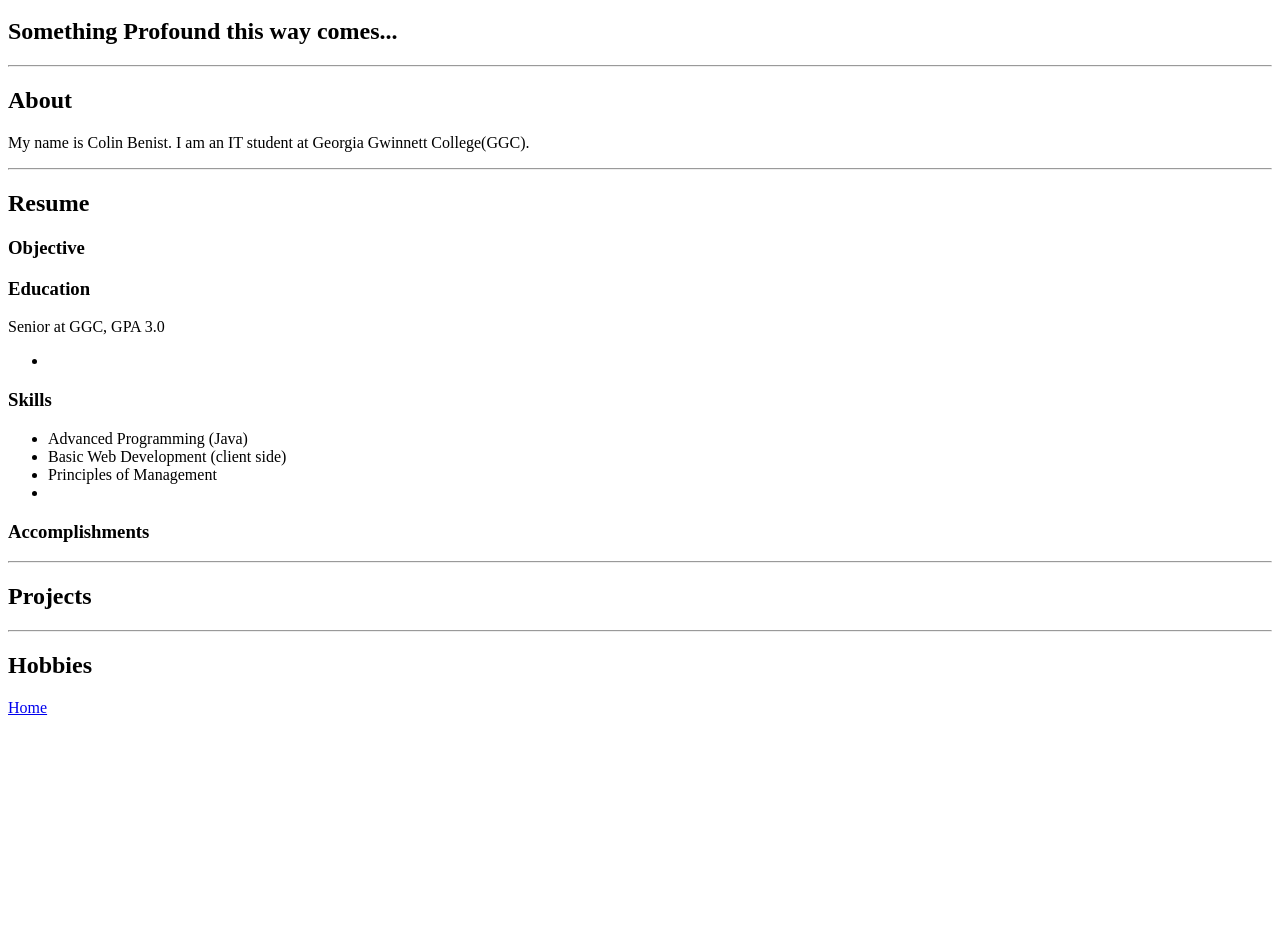
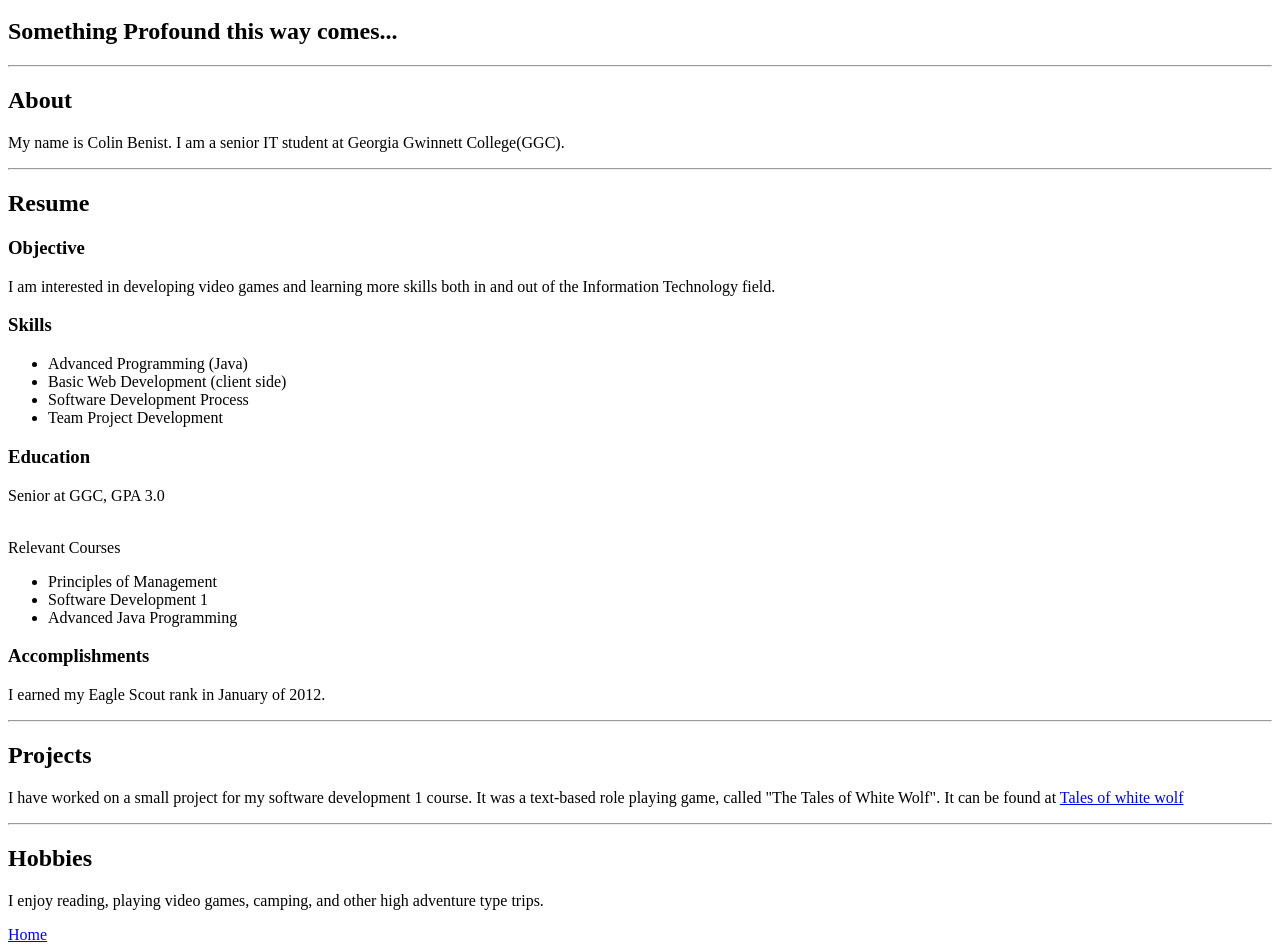
Before and after one commit to cbenist/cbenist.github.io, a plain HTML site: page resume.html in a window 1280 px wide. Shown: the part 48-1000 px from the top of the page. Before the commit the page ends 800 px from the top, so only its background shows below. Drawn offline with Linux system fonts and the light colour scheme.

Commit message:
updated resume

```diff
--- a/resume.html
+++ b/resume.html
@@ -9,31 +9,37 @@
 <h2>Something Profound this way comes...</h2>
 <hr/>
 <h2>About</h2>
-<p>My name is Colin Benist. I am an IT student at Georgia Gwinnett College(GGC).</p>
+<p>My name is Colin Benist. I am a senior IT student at Georgia Gwinnett College(GGC).</p>
 <hr/>
 <h2>Resume</h2>
 <h3>Objective</h3>
-<p></p>
-<h3>Education</h3>
-<p>Senior at GGC, GPA 3.0</p>
-<ul>
-    <li></li>
-</ul>
+<p>I am interested in developing video games and learning more skills both in and out of the Information Technology field.</p>
 <h3>Skills</h3>
 <ul>
     <li>Advanced Programming (Java)</li>
     <li>Basic Web Development (client side)</li>
+    <li>Software Development Process</li>
+    <li>Team Project Development</li>
+</ul>
+<h3>Education</h3>
+<p>Senior at GGC, GPA 3.0</p>
+<br/>
+Relevant Courses
+<ul>
     <li>Principles of Management</li>
-    <li></li>
+    <li>Software Development 1</li>
+    <li>Advanced Java Programming</li>
+
 </ul>
+
 <h3>Accomplishments</h3>
-<p></p>
+<p>I earned my Eagle Scout rank in January of 2012.</p>
 <hr/>
 <h2>Projects</h2>
-<p></p>
+<p>I have worked on a small project for my software development 1 course. It was a text-based role playing game, called "The Tales of White Wolf". It can be found at <a href="https://github.com/cbenist/Tales-of-White-Wolf">Tales of white wolf</a></p>
 <hr/>
 <h2>Hobbies</h2>
-<p></p>
+<p>I enjoy reading, playing video games, camping, and other high adventure type trips.</p>
 <a href="index.html">Home</a>
 
 </body>
```
